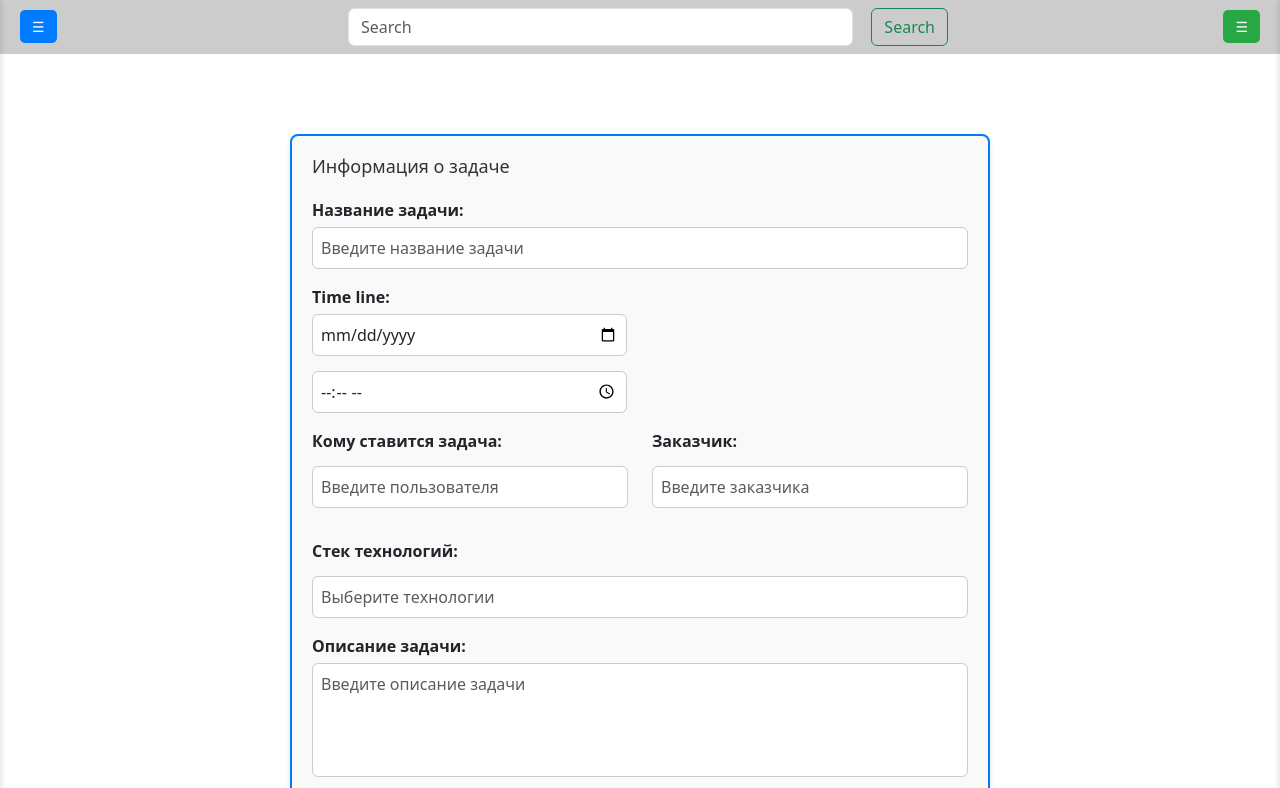
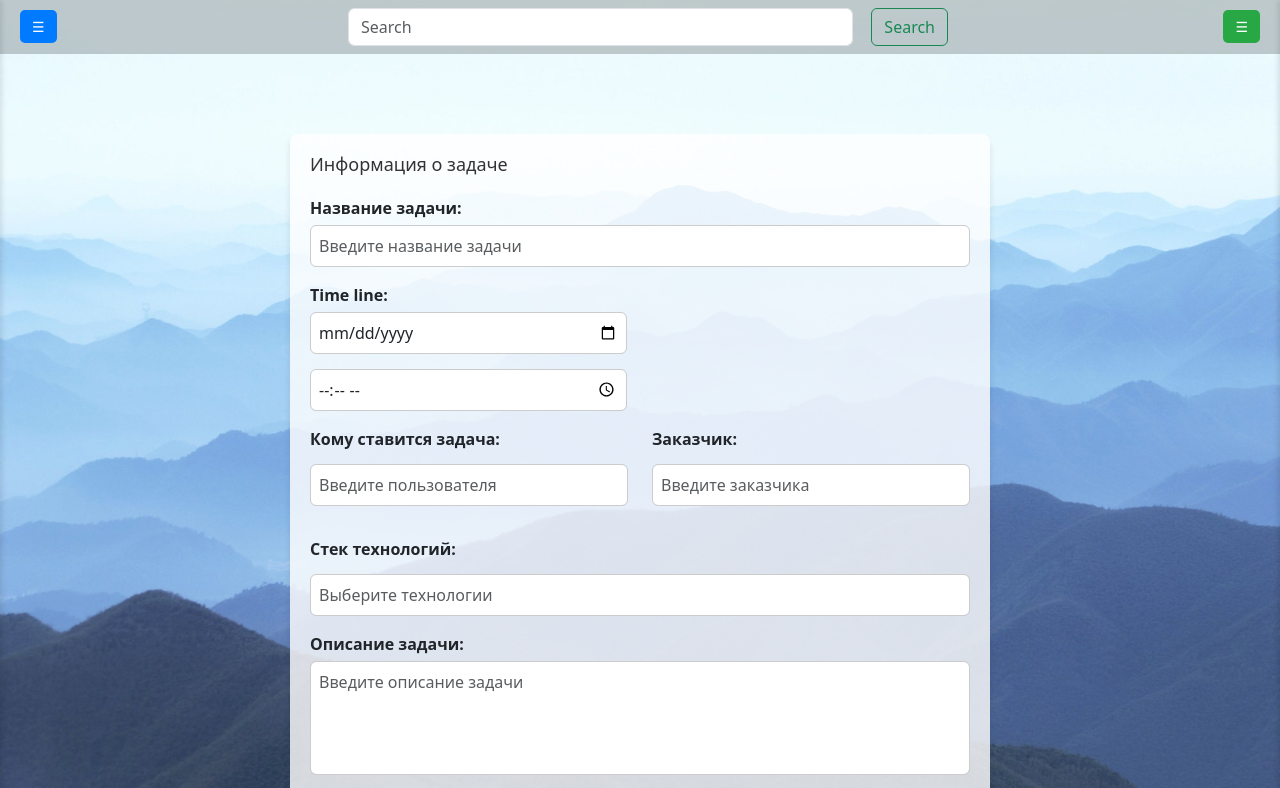
Before and after one commit to GLShers/Method_Alalis, a plain HTML site: page Front/indexAdministrator.html in a window 1280 px wide. Shown: the top 788 px of the page. Drawn offline with nearby package versions, Linux system fonts and the light colour scheme.

Commit message:
test: administrator new

```diff
--- /dev/null
+++ b/Front/css/bodyAdministrator.css
@@ -0,0 +1,18 @@
+body {
+    background-image: url('./../photo/00-lede-moganshan-vacation-from-shanghai-china.jpg');
+    background-size: cover; /* Изображение будет масштабироваться, чтобы покрыть весь экран */
+    background-position: center center; /* Изображение будет расположено по центру */
+    background-attachment: fixed; /* Фон будет фиксирован на месте при прокрутке */
+    background-repeat: no-repeat; /* Изображение не будет повторяться */
+    min-height: 100vh; /* Устанавливаем минимальную высоту для body, чтобы покрыть весь экран */
+    margin: 0; /* Убираем отступы по умолчанию */
+}
+
+/* Также можно установить свойство z-index для контейнера, чтобы он не перекрывал фон */
+.form-container {
+    position: relative;
+    z-index: 10; /* Это гарантирует, что форма будет находиться поверх фона */
+    padding: 20px;
+    border-radius: 8px;
+    background-color: rgba(255, 255, 255, 0.8); /* Немного полупрозрачный фон для формы */
+}
--- a/Front/css/modalAdministrator.css
+++ b/Front/css/modalAdministrator.css
@@ -4,10 +4,9 @@
     width: 100%; /* Растягиваем на 100% доступной ширины, но с максимальной шириной */
     margin: 10vh auto; /* Центрируем по вертикали с отступом сверху и снизу */
     padding: 20px; /* Уменьшил padding для нормального отображения */
-    border: 2px solid #007bff; /* Рамка синего цвета */
     border-radius: 8px; /* Закругленные углы */
     background-color: #f9f9f9;
-    box-shadow: 0 4px 6px rgba(0, 0, 0, 0.1); /* Тень для легкости */
+    box-shadow: 0 5px 7px rgba(0, 0, 0, 0.1); /* Тень для легкости */
 }
 
 /* Стили для заголовков */
--- a/Front/indexAdministrator.html
+++ b/Front/indexAdministrator.html
@@ -8,6 +8,7 @@
     <link rel="stylesheet" href="./css/navbar.css">
     <link rel="stylesheet" href="./css/slideBar.css">
     <link rel="stylesheet" href="./css/modalAdministrator.css">
+    <link rel="stylesheet" href="./css/bodyAdministrator.css">
     <link href="https://cdn.jsdelivr.net/npm/bootstrap@5.3.3/dist/css/bootstrap.min.css" rel="stylesheet"
         integrity="sha384-QWTKZyjpPEjISv5WaRU9OFeRpok6YctnYmDr5pNlyT2bRjXh0JMhjY6hW+ALEwIH" crossorigin="anonymous">
 </head>
```
Also changed, not shown: Front/index.html (+3 -4 lines), Front/photo/00-lede-moganshan-vacation-from-shanghai-china.jpg (added).
